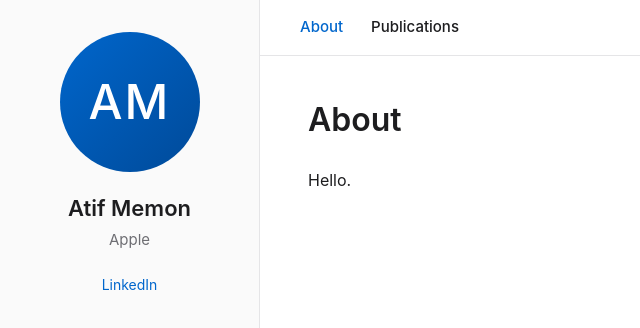
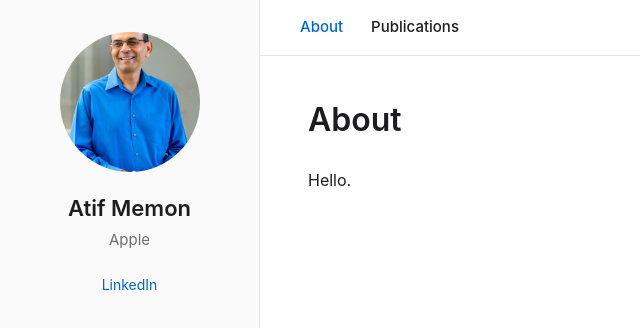
Before and after one commit to atifmmemon/atifmmemon.github.io, a plain HTML site: page index.html in a window 1280 px wide. Shown: the top 328 px of the page, without its empty margins (0-640 px from the left). Drawn offline with Linux system fonts and the light colour scheme.

Commit message:
Use real photo in sidebar instead of initials placeholder
Co-Authored-By: Claude Opus 4.7 <noreply@anthropic.com>

```diff
--- a/assets/styles.css
+++ b/assets/styles.css
@@ -37,18 +37,12 @@ a:hover { text-decoration: underline; }
 }
 
 .avatar {
+  display: block;
   width: 140px;
   height: 140px;
   border-radius: 50%;
-  background: linear-gradient(135deg, #0066cc, #004a99);
-  color: #fff;
-  display: flex;
-  align-items: center;
-  justify-content: center;
-  font-size: 48px;
-  font-weight: 500;
+  object-fit: cover;
   margin: 0 auto 20px;
-  letter-spacing: 2px;
 }
 
 .sidebar h1 {
--- a/index.html
+++ b/index.html
@@ -8,7 +8,7 @@
 </head>
 <body>
   <aside class="sidebar">
-    <div class="avatar">AM</div>
+    <img src="assets/photo.jpg" alt="Atif Memon" class="avatar" />
     <h1>Atif Memon</h1>
     <p class="affiliation">Apple</p>
     <ul class="links">
```
Also changed, not shown: publications.html (+1 -1 lines), assets/photo.jpg (added).
